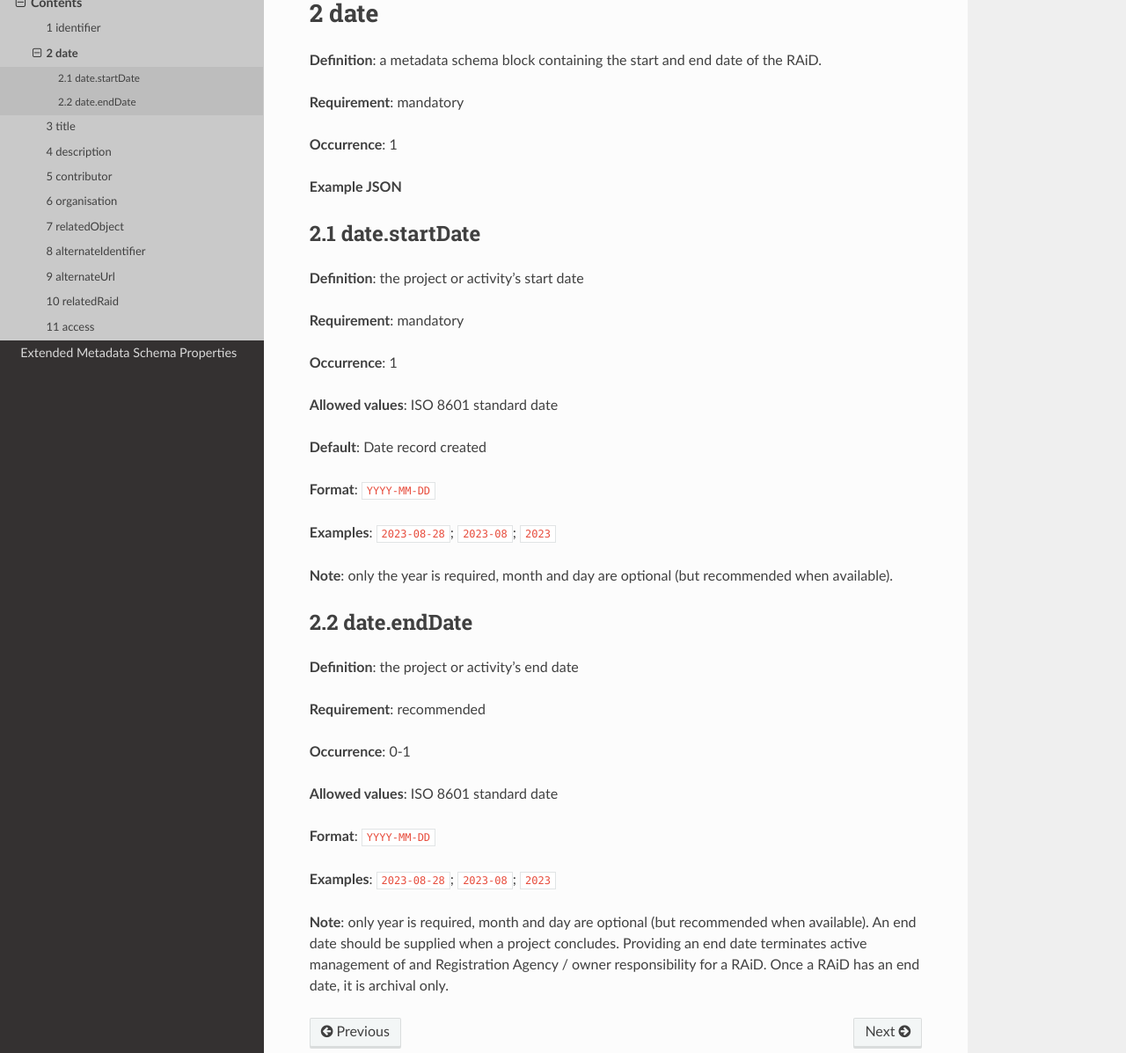
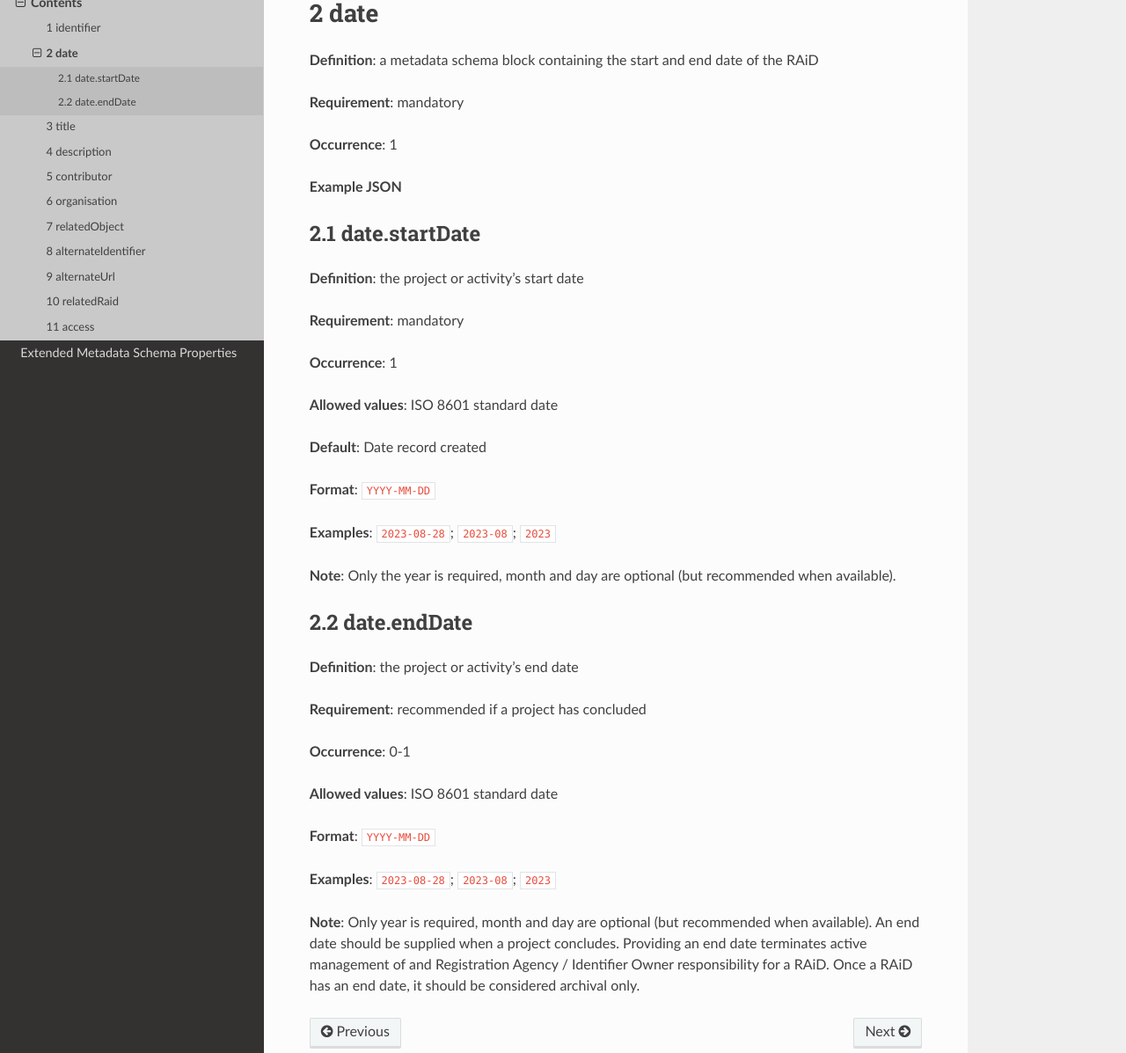
Before and after one commit to au-research/raid-metadata, a Sphinx documentation site: the page built from rtd/docs/source/core/dates.rst, in a window 1280 px wide and 1400 px high, cut to the strip 203-1400 px from the top of the window. Shown: the whole strip at 88% size. Built offline with Sphinx 7.4.7 and the Read the Docs theme 2.0.0, drawn with Linux system fonts in a browser that asks for light colours; pages that are not in the unit, such as notebooks, are missing from menus.

Commit message:
Update and standardise dates.rst
Only minor corrections required to standardise with other metadata properties. Standardised punctuation and capitalisation, expanded requirement for date.endDate.

```diff
--- a/rtd/docs/source/core/dates.rst
+++ b/rtd/docs/source/core/dates.rst
@@ -6,7 +6,7 @@
 2 date
 ======
 
-**Definition**: a metadata schema block containing the start and end date of the RAiD.
+**Definition**: a metadata schema block containing the start and end date of the RAiD
 
 **Requirement**: mandatory
 
@@ -33,7 +33,7 @@
 
 **Examples**: ``2023-08-28``; ``2023-08``; ``2023``
 
-**Note**: only the year is required, month and day are optional (but recommended when available).
+**Note**: Only the year is required, month and day are optional (but recommended when available).
 
 .. _2.2-date.endDate:
 
@@ -42,7 +42,7 @@
 
 **Definition**: the project or activity's end date
 
-**Requirement**: recommended
+**Requirement**: recommended if a project has concluded
 
 **Occurrence**: 0-1
 
@@ -52,4 +52,4 @@
 
 **Examples**: ``2023-08-28``; ``2023-08``; ``2023``
 
-**Note**: only year is required, month and day are optional (but recommended when available). An end date should be supplied when a project concludes. Providing an end date terminates active management of and Registration Agency / owner responsibility for a RAiD. Once a RAiD has an end date, it is archival only.
+**Note**: Only year is required, month and day are optional (but recommended when available). An end date should be supplied when a project concludes. Providing an end date terminates active management of and Registration Agency / Identifier Owner responsibility for a RAiD. Once a RAiD has an end date, it should be considered archival only.
```
